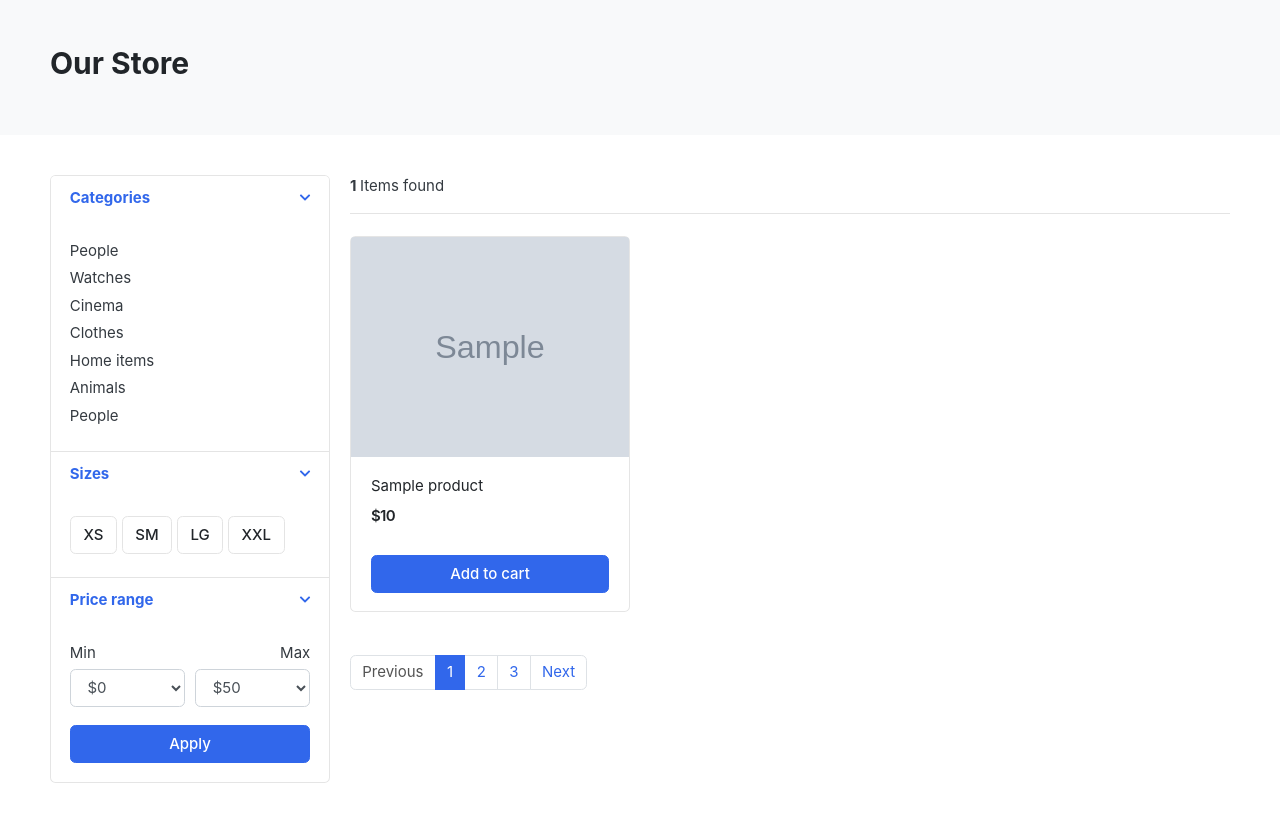
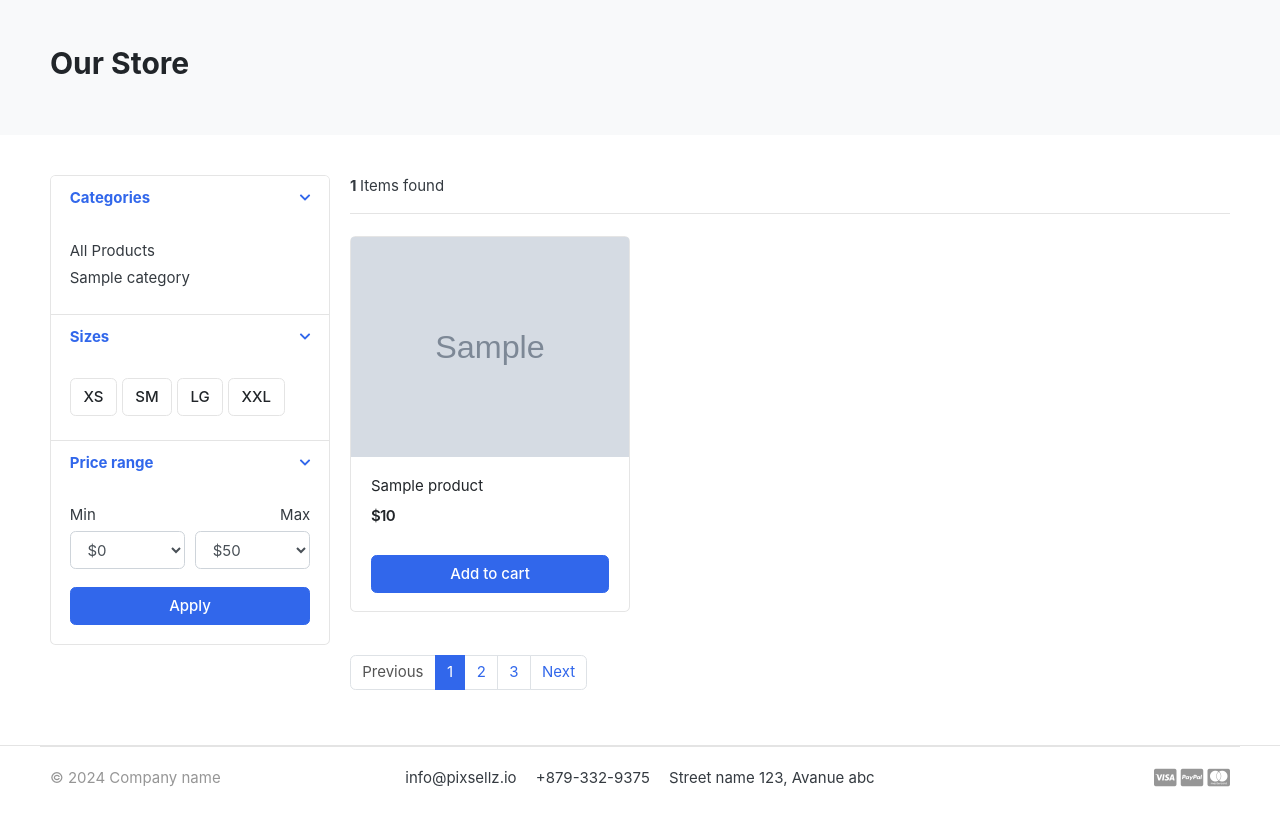
Before and after one commit to Harshal73/QuikKart, a Django app: page /store/ in a window 1280 px wide. Shown: the part 119-942 px from the top of the page. After the commit the page ends 906 px from the top, so only its background shows below. Run offline with Django 5.2, Linux system fonts and the light colour scheme; tables that the repository leaves empty hold one stand-in row (values such as "Sample post"); grey boxes marked "Sample" are stand-in pictures; some libraries are stand-ins or nearby versions; some web fonts are replaced.

Commit message:
all products in store and navbar

```diff
--- a/templates/includes/navbar.html
+++ b/templates/includes/navbar.html
@@ -60,6 +60,9 @@
               <i class="fa fa-bars"></i> All category
             </button>
             <div class="dropdown-menu">
+              <a class="dropdown-item" href="{% url 'store' %}"
+                >All Products
+              </a>
               {% for category in links %}
               <a class="dropdown-item" href="{{category.get_url}}"
                 >{{ category.category_name }}
--- a/templates/store/store.html
+++ b/templates/store/store.html
@@ -34,13 +34,16 @@
             <div class="filter-content collapse show" id="collapse_1" style="">
               <div class="card-body">
                 <ul class="list-menu">
-                  <li><a href="#">People </a></li>
-                  <li><a href="#">Watches </a></li>
-                  <li><a href="#">Cinema </a></li>
-                  <li><a href="#">Clothes </a></li>
-                  <li><a href="#">Home items </a></li>
-                  <li><a href="#">Animals</a></li>
-                  <li><a href="#">People </a></li>
+                  <li>
+                    <a href="{% url 'store' %}">All Products </a>
+                  </li>
+                  {% for category in links %}
+                  <li>
+                    <a href="{{ category.get_url }}"
+                      >{{ category.category_name }}
+                    </a>
+                  </li>
+                  {% endfor %}
                 </ul>
               </div>
               <!-- card-body.// -->
```
Also changed, not shown: category/models.py (line endings or trailing spaces).
